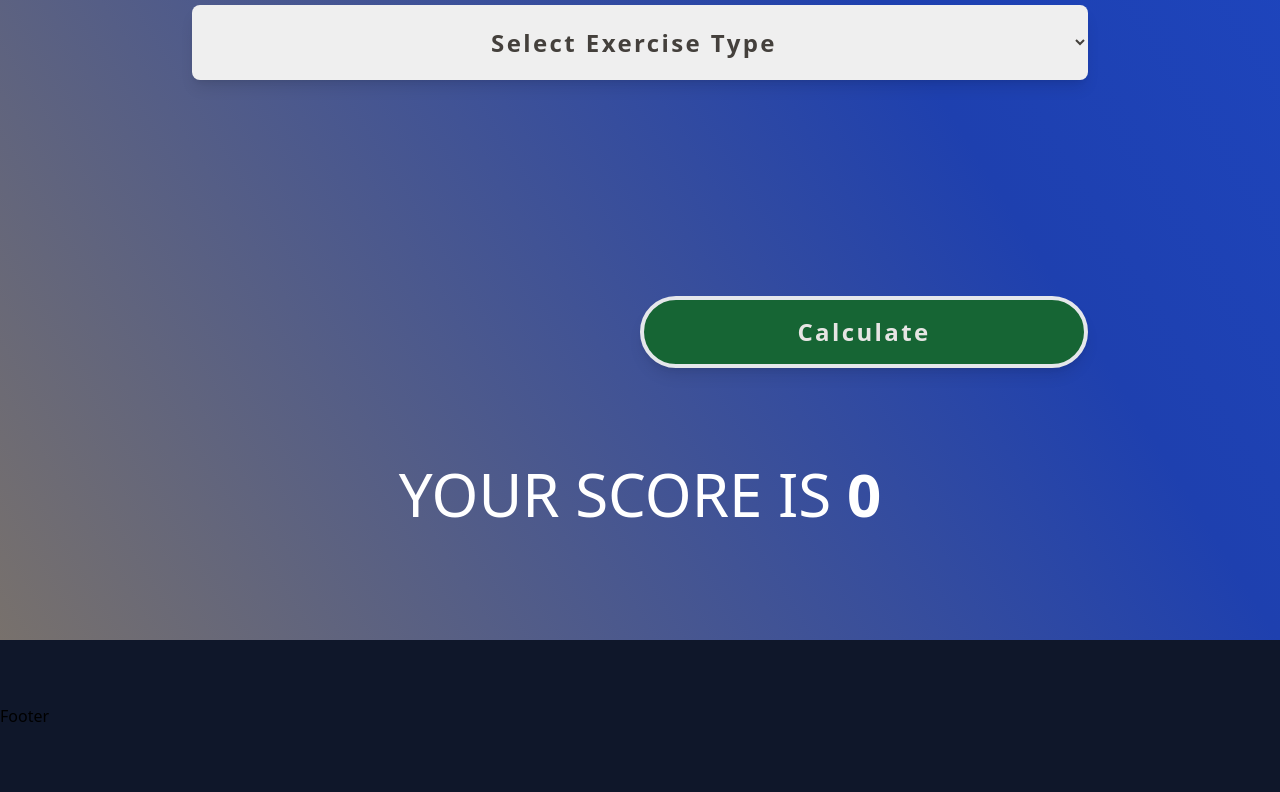
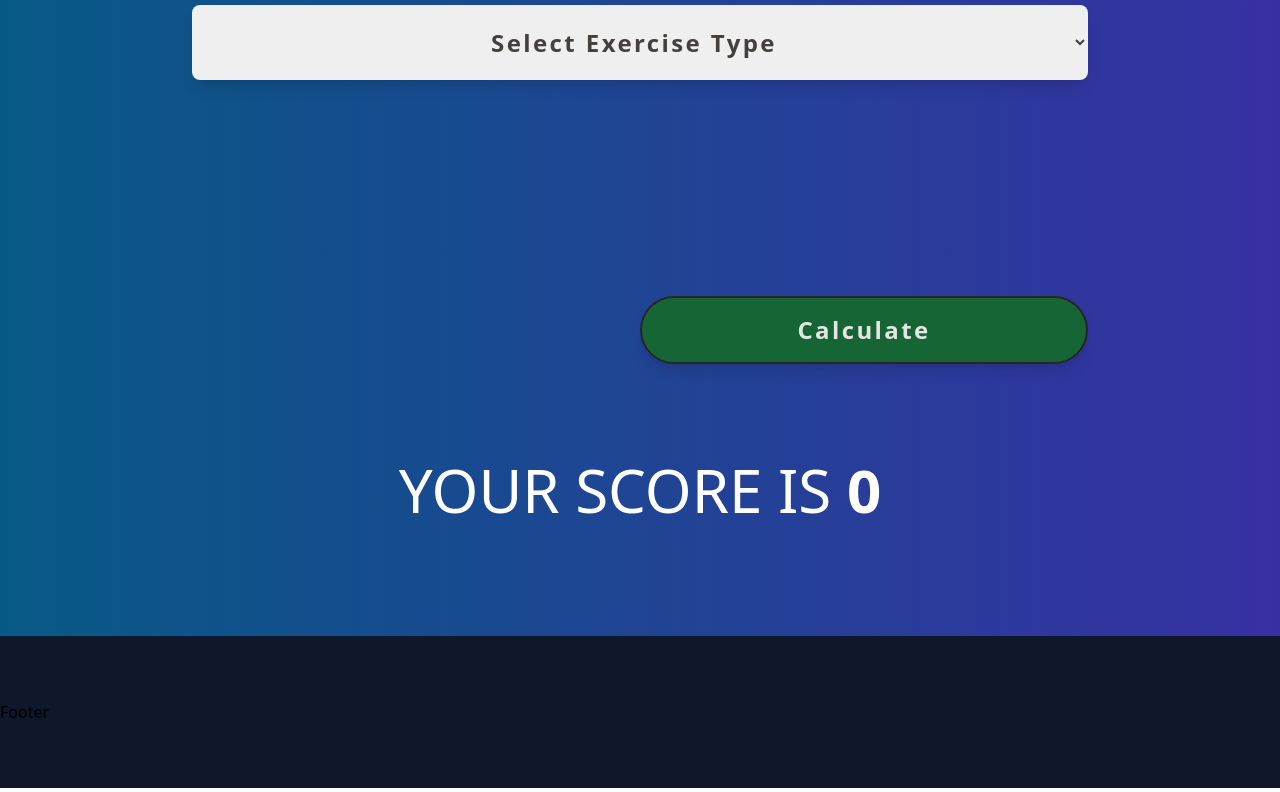
Before and after one commit to ronnieima/usaf-pt-calculator, a React (Vite) app: page / in a window 1280 px wide. Shown: the part 1524-2316 px from the top of the page. Built offline with nearby package versions, Linux system fonts and the light colour scheme; no server answers.

Commit message:
style changes/submitting state

```diff
--- a/src/api/supabase.js
+++ b/src/api/supabase.js
@@ -4,7 +4,7 @@ const supabaseUrl = "https://hnnyotwjhikrytqynjyk.supabase.co";
 const supabaseKey = import.meta.env.VITE_SUPABASE_KEY;
 const supabase = createClient(supabaseUrl, supabaseKey);
 
-async function getExerciseScore(gender, ageGroups, exercise, results) {
+async function getExerciseScore(gender, ageGroup, exercise, results) {
   if (exercise === "plank" || exercise === "mile") {
     results = convertDurationToSeconds(results);
     console.log(results);
@@ -13,7 +13,7 @@ async function getExerciseScore(gender, ageGroups, exercise, results) {
     .from("scoringCriteria")
     .select("points")
     .eq("gender", gender)
-    .eq("ageGroup", ageGroups)
+    .eq("ageGroup", ageGroup)
     .eq("activityType", exercise)
     .gte("maxPerformanceValue", results)
     .lte("minPerformanceValue", results);
@@ -31,7 +31,7 @@ async function getExerciseScore(gender, ageGroups, exercise, results) {
 export async function getScores(formData) {
   const {
     gender,
-    ageGroups,
+    ageGroup,
     upperBodyExercise,
     upperBodyResults,
     coreExercise,
@@ -41,19 +41,19 @@ export async function getScores(formData) {
   } = formData;
   const upperBodyScore = await getExerciseScore(
     gender,
-    ageGroups,
+    ageGroup,
     upperBodyExercise,
     upperBodyResults,
   );
   const coreScore = await getExerciseScore(
     gender,
-    ageGroups,
+    ageGroup,
     coreExercise,
     coreResults,
   );
   const runScore = await getExerciseScore(
     gender,
-    ageGroups,
+    ageGroup,
     runExercise,
     runResults,
   );
--- a/src/features/testResults/Form.jsx
+++ b/src/features/testResults/Form.jsx
@@ -9,13 +9,18 @@ import { getScores } from "../../api/supabase";
 
 function Form({ setScore }) {
   const methods = useForm();
+  const isSubmitting = methods.formState.isSubmitting;
+
   async function onSubmit(data) {
     console.log(data);
     const score = await getScores(data);
     console.log(score);
     setScore(score);
+    console.log(isLoading);
   }
+
   const onError = () => console.log("error");
+
   return (
     <FormProvider {...methods}>
       <form
@@ -41,7 +46,7 @@ function Form({ setScore }) {
           <option value="shuttles">20 Meter HAMR Shuttle</option>
         </ExerciseForm>
 
-        <SubmitButton />
+        <SubmitButton isSubmitting={isSubmitting} />
       </form>
     </FormProvider>
   );
--- a/src/features/userDetails/AgeSelect.jsx
+++ b/src/features/userDetails/AgeSelect.jsx
@@ -4,13 +4,13 @@ function AgeSelect() {
   const { register } = useFormContext();
   return (
     <div>
-      <label htmlFor="ageGroups">Age Group</label>
+      <label htmlFor="ageGroup">Age Group</label>
       <select
-        id="ageGroups"
-        name="ageGroups"
+        id="ageGroup"
+        name="ageGroup"
         className="w-full rounded-lg p-5 text-stone-700 shadow-lg font-semibold text-center"
         defaultValue=""
-        {...register("ageGroups", { required: true })}
+        {...register("ageGroup", { required: true })}
       >
         <option value="" disabled hidden>
           Select Age Group
--- a/src/layout/Calculator.jsx
+++ b/src/layout/Calculator.jsx
@@ -6,7 +6,7 @@ import Header from "./Header";
 function Calculator() {
   const [score, setScore] = useState(0);
   return (
-    <main className="bg-gradient-to-bl from-blue-700 via-blue-800 to-stone-500 p-5 min-h-screen">
+    <main className="bg-gradient-to-r from-sky-800 to-indigo-800 p-5 min-h-screen">
       <Header />
       <Form setScore={setScore} />
       <Score score={score} />
--- a/src/ui/SubmitButton.jsx
+++ b/src/ui/SubmitButton.jsx
@@ -1,9 +1,10 @@
-function SubmitButton() {
+function SubmitButton({ isSubmitting }) {
   return (
     <input
       type="submit"
-      value="Calculate"
-      className="bg-green-800 hover:bg-green-700 active:bg-green-900 disabled:bg-gray-400 rounded-full py-4 w-[50%] shadow-lg self-end transition-colors duration-300 font-semibold border-4"
+      value={isSubmitting ? "Calculating..." : "Calculate"}
+      className="bg-green-800 hover:bg-green-700 active:bg-green-900 disabled:bg-gray-400 rounded-full py-4 w-[50%] shadow-lg self-end transition-colors duration-300 font-semibold border-2 border-stone-800"
+      disabled={isSubmitting}
     ></input>
   );
 }
```
